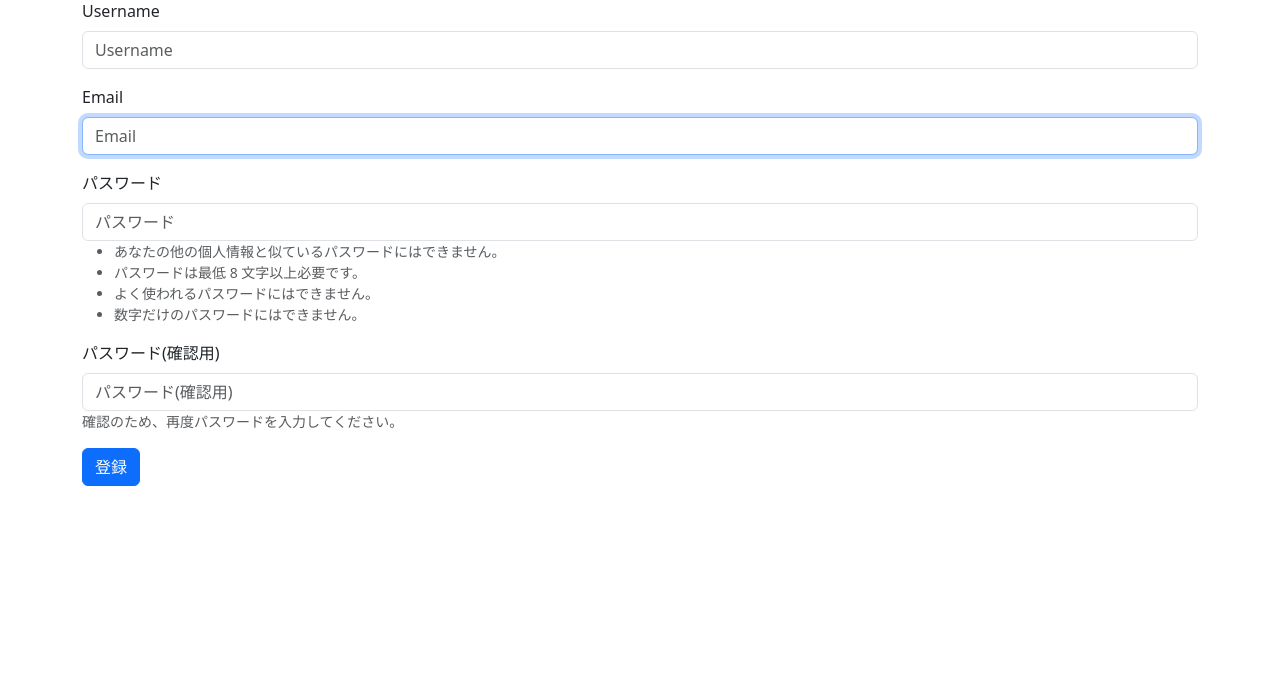
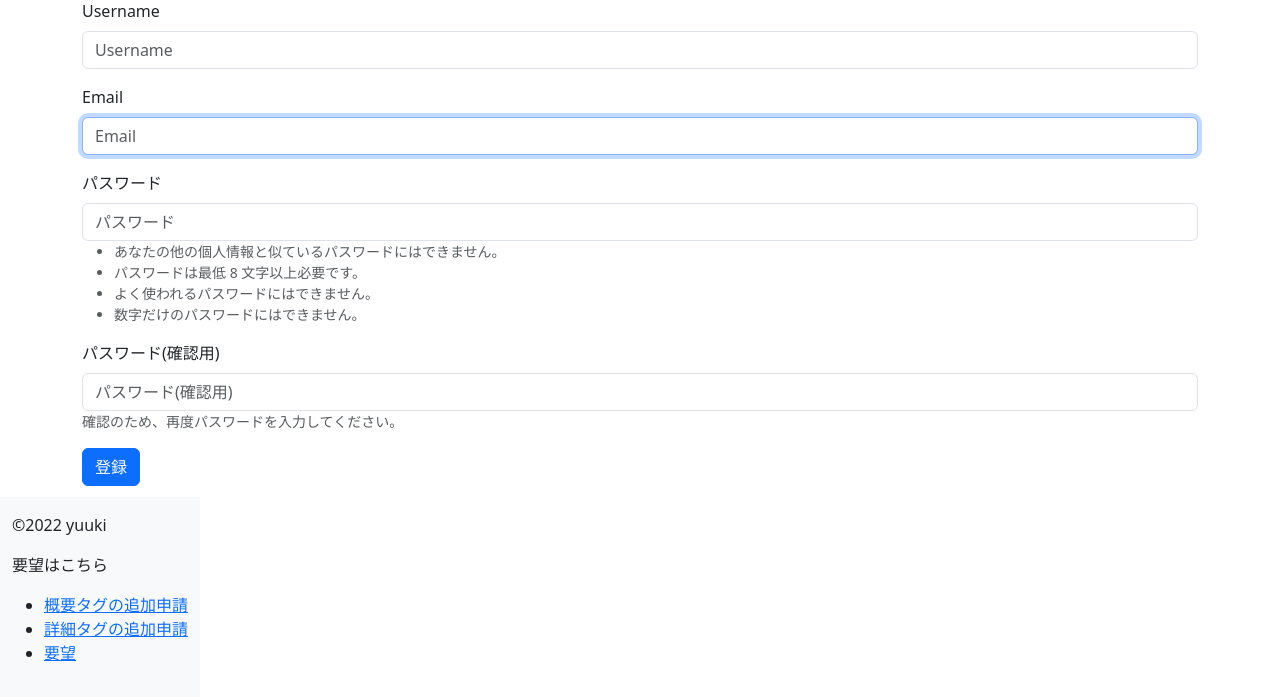
Before and after one commit to yuukiiwai/OurBookMark, a Django app: page /accounts/signup/ in a window 1280 px wide. Shown: the part 103-800 px from the top of the page. Run offline with Django 4.2, Linux system fonts and the light colour scheme; some libraries are stand-ins or nearby versions.

Commit message:
update footer

```diff
--- a/templates/base.html
+++ b/templates/base.html
@@ -28,6 +28,19 @@
                 {% block main %}{% endblock %}
             </div>
         </main>
+        <footer class="footer mt-auto py-3 bg-light" style="position:absolute;bottom:0;">
+            <div class="container">
+                <p>©︎2022 yuuki</p>
+            </div>
+            <div class="container">
+                <p>要望はこちら</p>
+                <ul>
+                    <li><a href="https://forms.gle/BMYfp8fGKGNXjNro6">概要タグの追加申請</a></li>
+                    <li><a href="https://forms.gle/v4rKG2w16eQDBVqQA">詳細タグの追加申請</a></li>
+                    <li><a href="https://forms.gle/Djvjwhsagy4P3LXw6">要望</a></li>
+                </ul>
+            </div>
+        </footer>
         {% block extrascript %}
         {% endblock %}
     </body>
```
